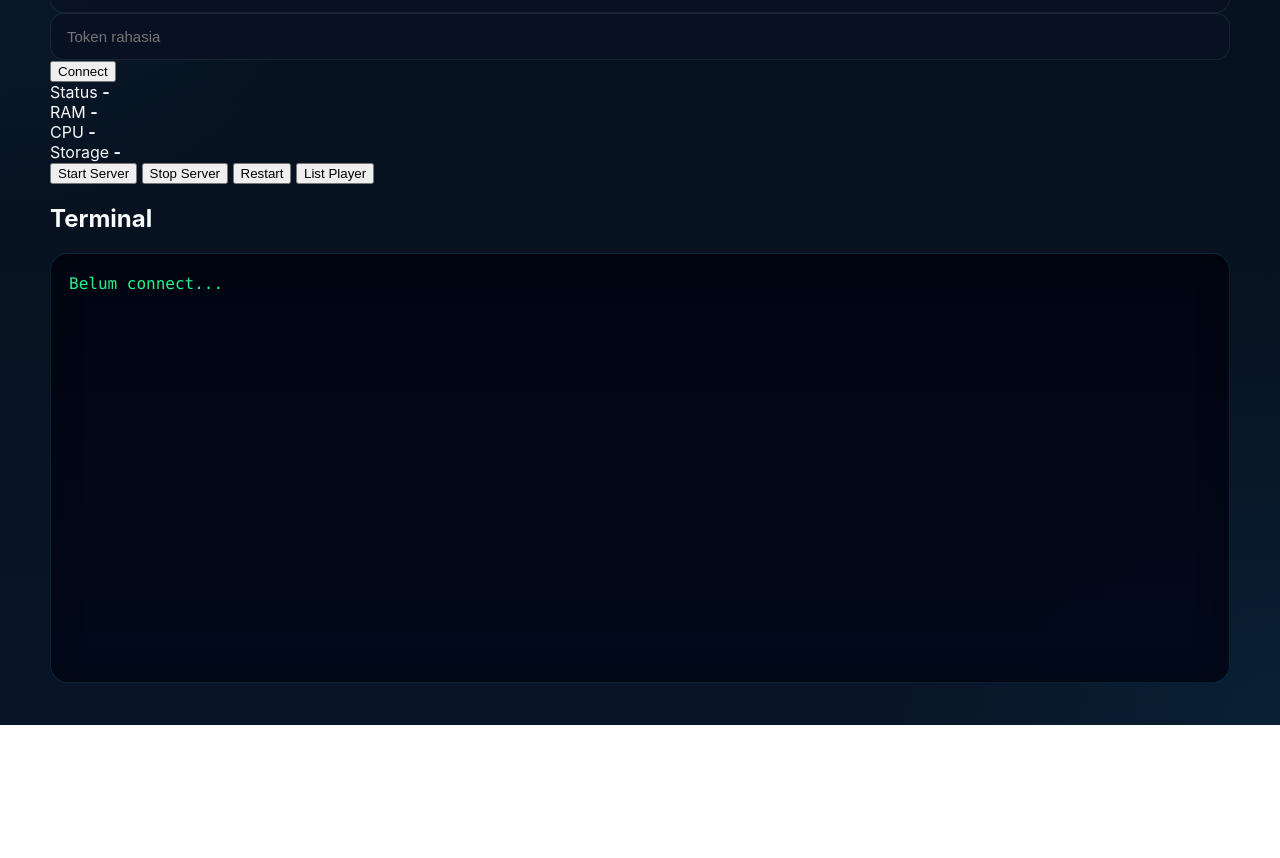
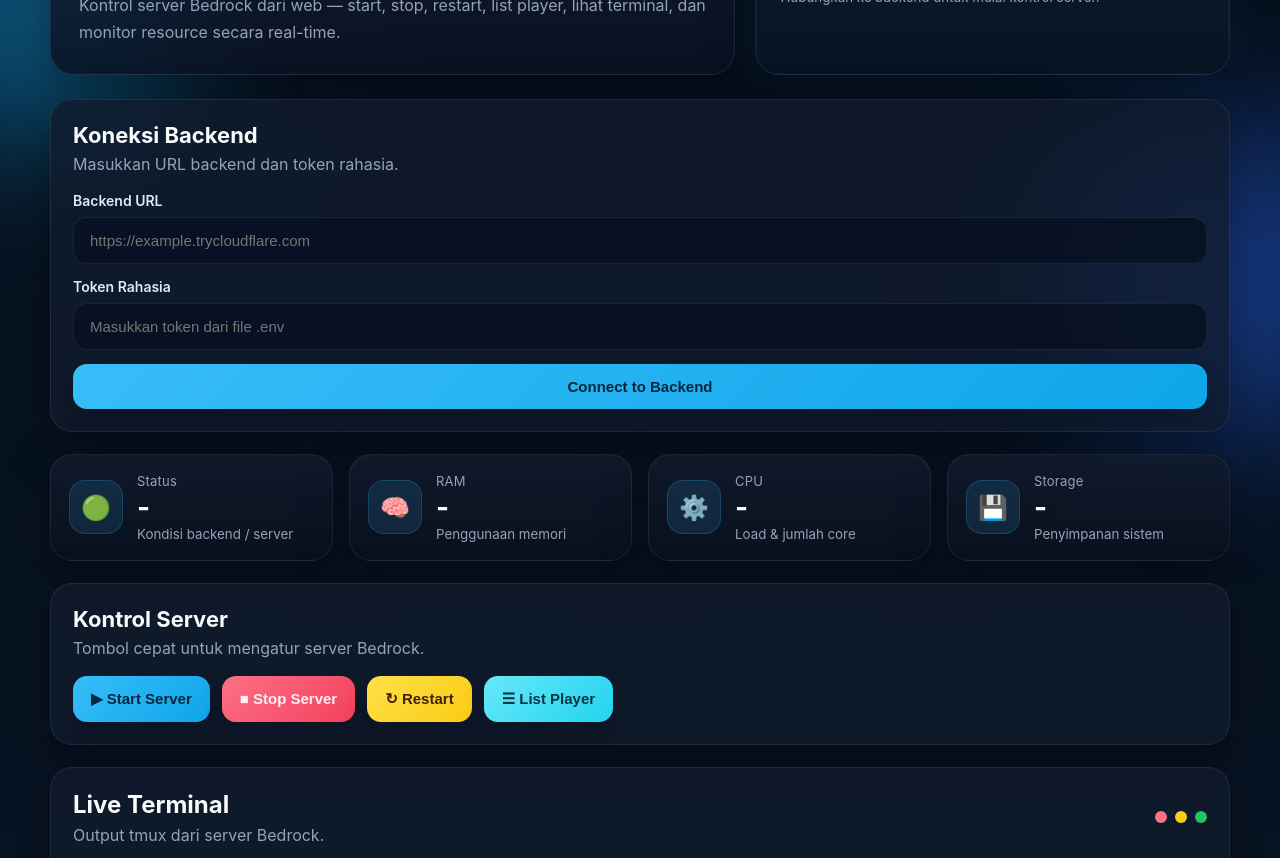
Before and after one commit to takashivin/mcserverweb, a plain HTML site: page index.html in a window 1280 px wide. Shown: the part 179-1037 px from the top of the page. Before the commit the page ends 904 px from the top, so only its background shows below. Drawn offline with nearby package versions, Linux system fonts and the light colour scheme.

Commit message:
Refactor HTML structure for Minecraft control panel

```diff
--- a/index.html
+++ b/index.html
@@ -7,47 +7,141 @@
   <link rel="stylesheet" href="style.css" />
 </head>
 <body>
+  <div class="bg-orb orb-1"></div>
+  <div class="bg-orb orb-2"></div>
+  <div class="bg-grid"></div>
+
   <main class="app">
-    <h1>Minecraft Bedrock Server</h1>
-    <p class="subtitle">Web control by takashivin</p>
-
-    <section class="login">
-      <input id="backendUrl" placeholder="Backend URL, contoh: https://xxxx.trycloudflare.com" />
-      <input id="token" placeholder="Token rahasia" type="password" />
-      <button onclick="connect()">Connect</button>
-    </section>
-
-    <section class="cards">
-      <div class="card">
-        <span>Status</span>
-        <b id="status">-</b>
+    <header class="hero">
+      <div class="hero-left">
+        <div class="badge">● Live Control Panel</div>
+        <h1>Minecraft Bedrock Server</h1>
+        <p class="subtitle">
+          Kontrol server Bedrock dari web — start, stop, restart, list player,
+          lihat terminal, dan monitor resource secara real-time.
+        </p>
       </div>
 
-      <div class="card">
-        <span>RAM</span>
-        <b id="ram">-</b>
+      <div class="hero-right">
+        <div class="server-glow-card">
+          <div class="mini-label">Panel Status</div>
+          <div class="status-line">
+            <span class="status-dot" id="statusDot"></span>
+            <span id="statusText">Belum connect</span>
+          </div>
+          <small class="helper-text">Hubungkan ke backend untuk mulai kontrol server.</small>
+        </div>
+      </div>
+    </header>
+
+    <section class="panel connect-panel">
+      <div class="section-title">
+        <h2>Koneksi Backend</h2>
+        <p>Masukkan URL backend dan token rahasia.</p>
       </div>
 
-      <div class="card">
-        <span>CPU</span>
-        <b id="cpu">-</b>
-      </div>
+      <div class="connect-grid">
+        <div class="input-group full">
+          <label for="backendUrl">Backend URL</label>
+          <input
+            id="backendUrl"
+            type="text"
+            placeholder="https://example.trycloudflare.com"
+          />
+        </div>
 
-      <div class="card">
-        <span>Storage</span>
-        <b id="storage">-</b>
+        <div class="input-group full">
+          <label for="token">Token Rahasia</label>
+          <input
+            id="token"
+            type="password"
+            placeholder="Masukkan token dari file .env"
+          />
+        </div>
+
+        <button class="btn btn-primary full" onclick="connect()">
+          Connect to Backend
+        </button>
       </div>
     </section>
 
-    <section class="buttons">
-      <button onclick="api('/api/start')">Start Server</button>
-      <button onclick="api('/api/stop')" class="danger">Stop Server</button>
-      <button onclick="api('/api/restart')" class="warn">Restart</button>
-      <button onclick="api('/api/list')">List Player</button>
+    <section class="stats-grid">
+      <article class="stat-card">
+        <div class="stat-icon">🟢</div>
+        <div class="stat-info">
+          <span class="stat-label">Status</span>
+          <strong id="status">-</strong>
+          <small>Kondisi backend / server</small>
+        </div>
+      </article>
+
+      <article class="stat-card">
+        <div class="stat-icon">🧠</div>
+        <div class="stat-info">
+          <span class="stat-label">RAM</span>
+          <strong id="ram">-</strong>
+          <small>Penggunaan memori</small>
+        </div>
+      </article>
+
+      <article class="stat-card">
+        <div class="stat-icon">⚙️</div>
+        <div class="stat-info">
+          <span class="stat-label">CPU</span>
+          <strong id="cpu">-</strong>
+          <small>Load & jumlah core</small>
+        </div>
+      </article>
+
+      <article class="stat-card">
+        <div class="stat-icon">💾</div>
+        <div class="stat-info">
+          <span class="stat-label">Storage</span>
+          <strong id="storage">-</strong>
+          <small>Penyimpanan sistem</small>
+        </div>
+      </article>
     </section>
 
-    <section>
-      <h2>Terminal</h2>
+    <section class="panel action-panel">
+      <div class="section-title">
+        <h2>Kontrol Server</h2>
+        <p>Tombol cepat untuk mengatur server Bedrock.</p>
+      </div>
+
+      <div class="button-row">
+        <button class="btn btn-start" onclick="api('/api/start')">
+          ▶ Start Server
+        </button>
+
+        <button class="btn btn-stop" onclick="api('/api/stop')">
+          ■ Stop Server
+        </button>
+
+        <button class="btn btn-restart" onclick="api('/api/restart')">
+          ↻ Restart
+        </button>
+
+        <button class="btn btn-secondary" onclick="api('/api/list')">
+          ☰ List Player
+        </button>
+      </div>
+    </section>
+
+    <section class="panel terminal-panel">
+      <div class="terminal-top">
+        <div>
+          <h2>Live Terminal</h2>
+          <p>Output tmux dari server Bedrock.</p>
+        </div>
+
+        <div class="terminal-dots">
+          <span></span>
+          <span></span>
+          <span></span>
+        </div>
+      </div>
+
       <pre id="terminal">Belum connect...</pre>
     </section>
   </main>
```
